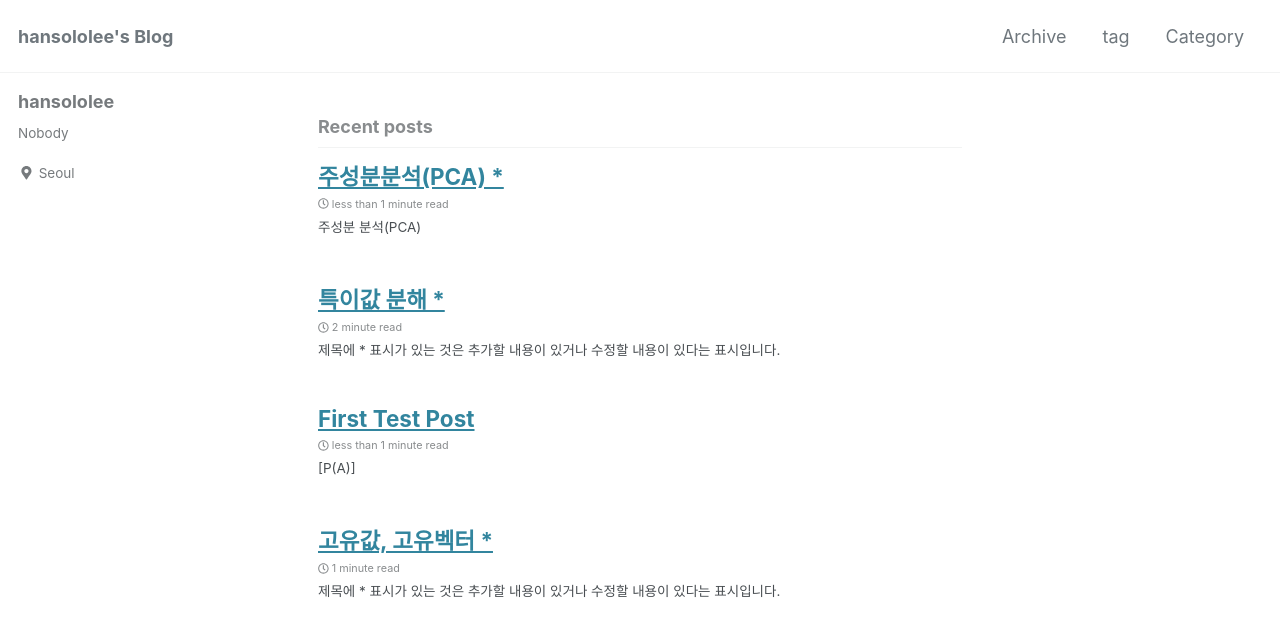
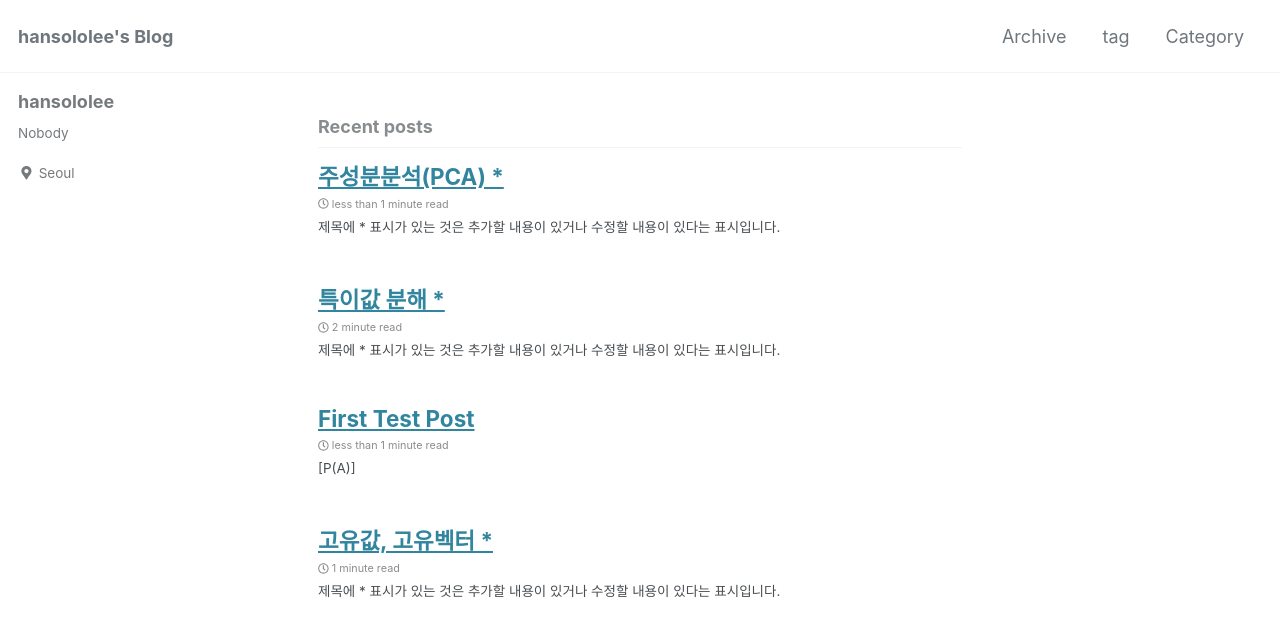
Before and after one commit to arisongha/hansololee.github.io, a Jekyll site: the page built from index.html, in a window 1280 px wide and 900 px high. Shown: the top 636 px of the window. Built offline with Jekyll 4.4.1, drawn with Linux system fonts in a browser that asks for light colours; cached includes are drawn as plain includes; nearby versions of some CDN libraries; the list of posts is cut into pages by our own code; some of the changed lines change nothing that is shown.

Commit message:
Update 2019-01-16-pca.md

```diff
--- a/_posts/2019-01-16-pca.md
+++ b/_posts/2019-01-16-pca.md
@@ -8,6 +8,7 @@ categories:
   - MachineLearning
 ---
 
+- 제목에 * 표시가 있는 것은 추가할 내용이 있거나 수정할 내용이 있다는 표시입니다.
 
 # 주성분 분석(PCA)
 
@@ -23,7 +24,7 @@ PCA에 대해서는 서로 다른 **두가지 정의**가 있으며, 이 둘은
 <br/>
 
 위 그림(<a href="https://stats.stackexchange.com/questions/2691/making-sense-of-principal-component-analysis-eigenvectors-eigenvalues">출처</a>)에서 첫번째와 두번째의 정의 모두 파악할 수 있습니다.
-- 첫번째 정의 : 새로운 기저가 회전할 때마다 데이터(파란점)가 기저로 투영된 위치(붉은점)가 바뀌게 되는데 이 붉은 점의 길이(새로운 기저의 첫번째 붉은점과 마지막 붉은점의 길이)가 최대화 되는 방향으로 투영이 이루어져야 합니다.
+- 첫번째 정의 : 새로운 기저가 회전할 때마다 데이터(파란점)가 기저로 투영된 위치(붉은점)가 바뀌게 되는데 이 투영점의 길이(새로운 기저의 첫번째 붉은점과 마지막 붉은점의 길이)가 최대화 되는 방향으로 투영이 이루어져야 합니다.
 - 두번째 정의 : 데이터(파란점)와 투영체간의 평균 제곱거리의 합, 즉 붉은색 선의 합이 최소화하는 방향으로 투영이 이루어져야 합니다.
 
 위에서 언급한 대로 위의 두가지 정의는 결국 같은 알고리즘을 도출하게 됩니다.
```
